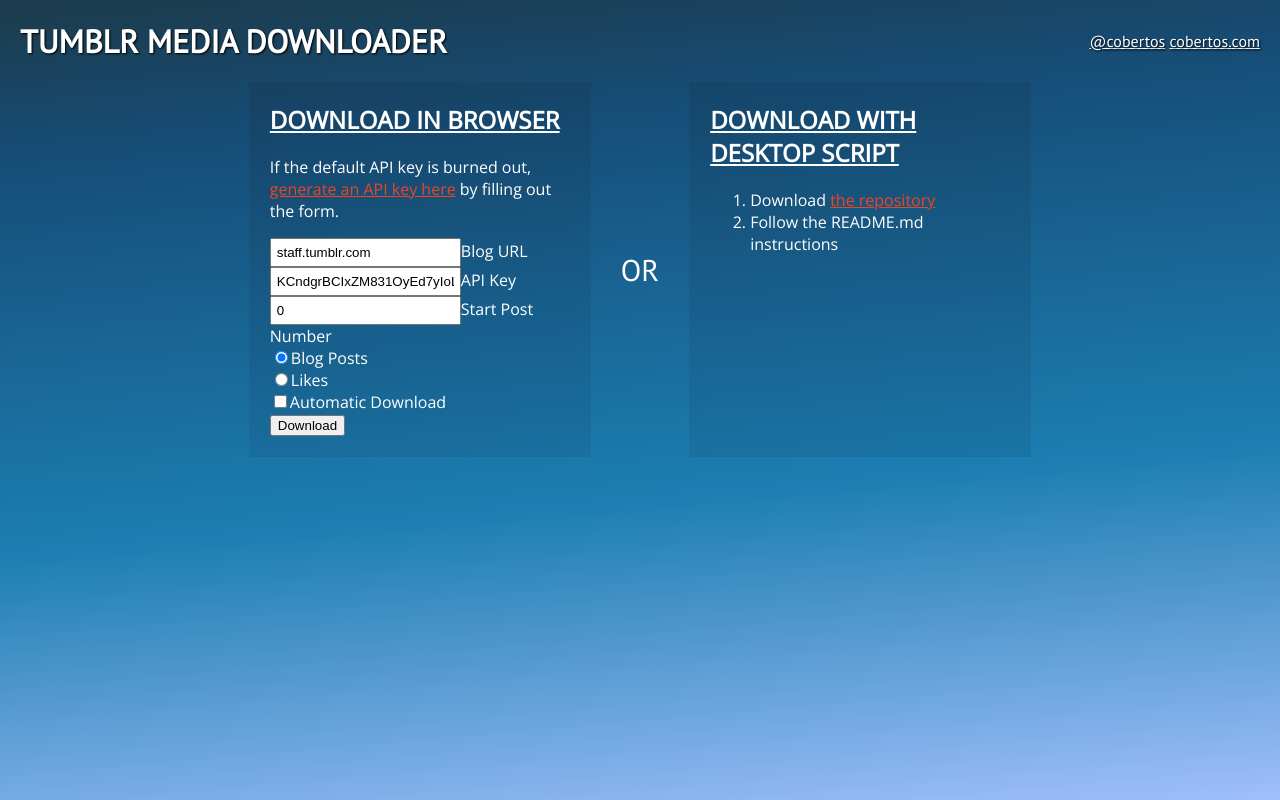
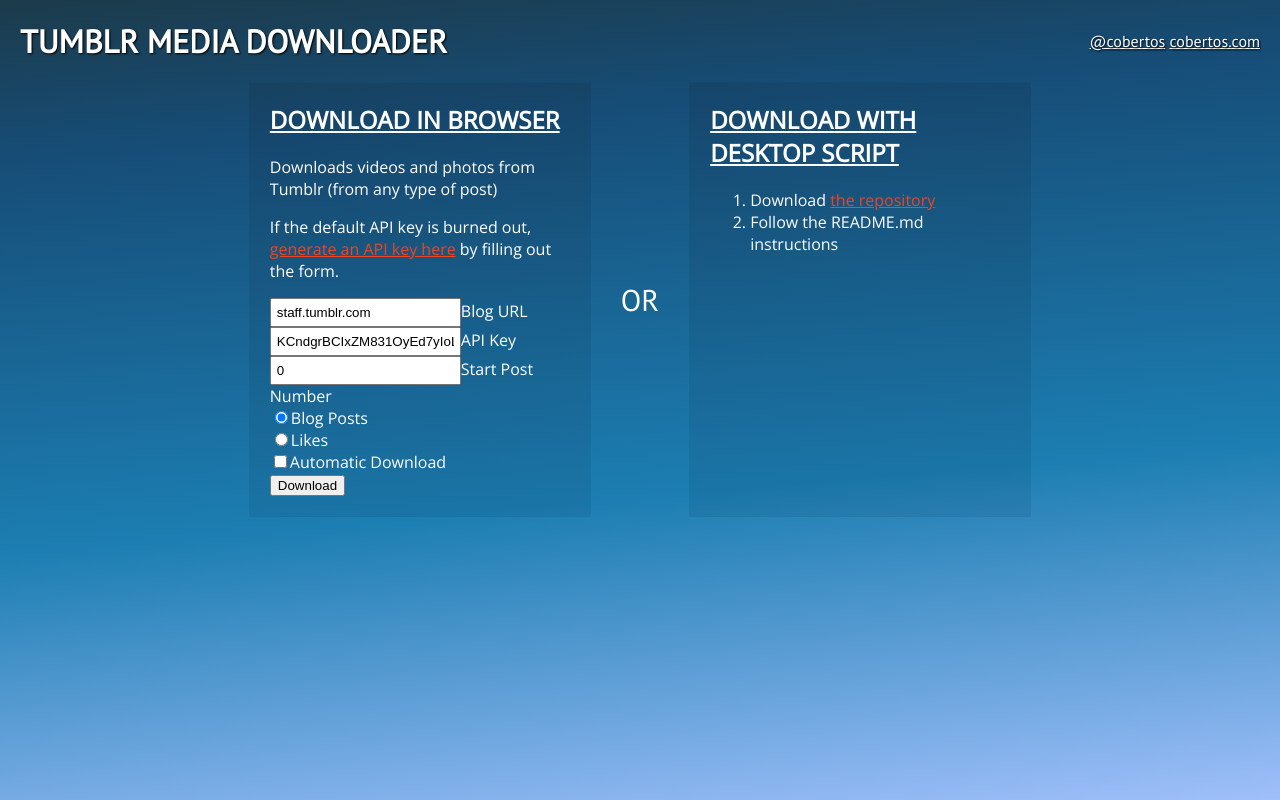
Before and after one commit to Cobertos/tumblr-media-downloader, a website: page index.html in a window 1280 px wide. Shown: the top 800 px of the page. Drawn offline with nearby package versions, Linux system fonts and the light colour scheme.

Commit message:
A little more user verbage

```diff
--- a/index.html
+++ b/index.html
@@ -24,6 +24,7 @@
         <div class="two-methods">
           <div class="method">
             <h2>DOWNLOAD IN BROWSER</h2>
+            <p> Downloads videos and photos from Tumblr (from any type of post)</p>
             <p>If the default API key is burned out, <a href="https://www.tumblr.com/oauth/apps" target="_blank">generate an API key here</a> by filling out the form.</p>
             <media-downloader-form />
           </div>
```
Also changed, not shown: README.md.
